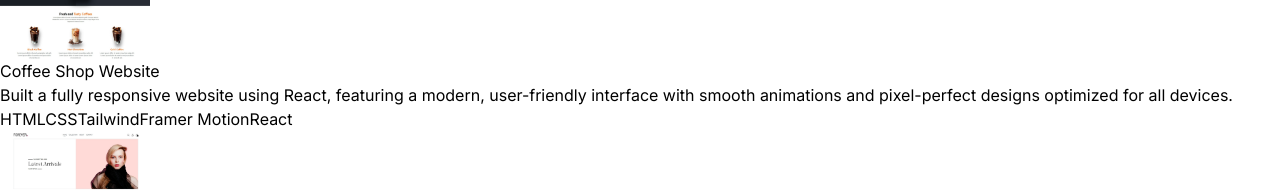
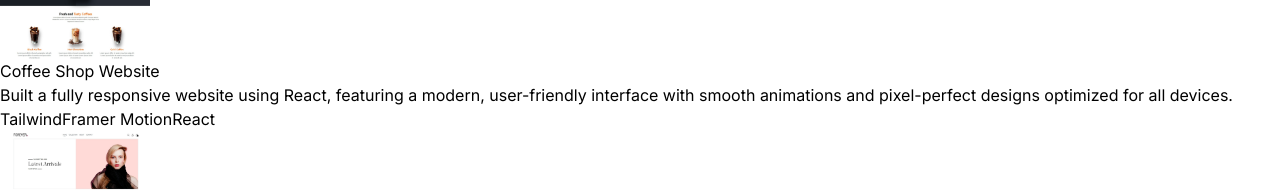
Before and after one commit to RoshaniKunwar1/Portfolio, a React (Vite) app: page /projects in a window 1280 px wide. Shown: the part 862-1057 px from the top of the page. Built offline with nearby package versions, Linux system fonts and the light colour scheme.

Commit message:
first commit

```diff
--- a/src/constants/index.js
+++ b/src/constants/index.js
@@ -52,7 +52,7 @@ export const PROJECTS = [
     image: coffeePage,
     description:
       "Built a fully responsive website using React, featuring a modern, user-friendly interface with smooth animations and pixel-perfect designs optimized for all devices.",
-    technologies: ["HTML", "CSS", "Tailwind",'Framer Motion', "React"],
+    technologies: [ "Tailwind",'Framer Motion', "React"],
   },
   {
     title: "Ecommerce Website",
```
